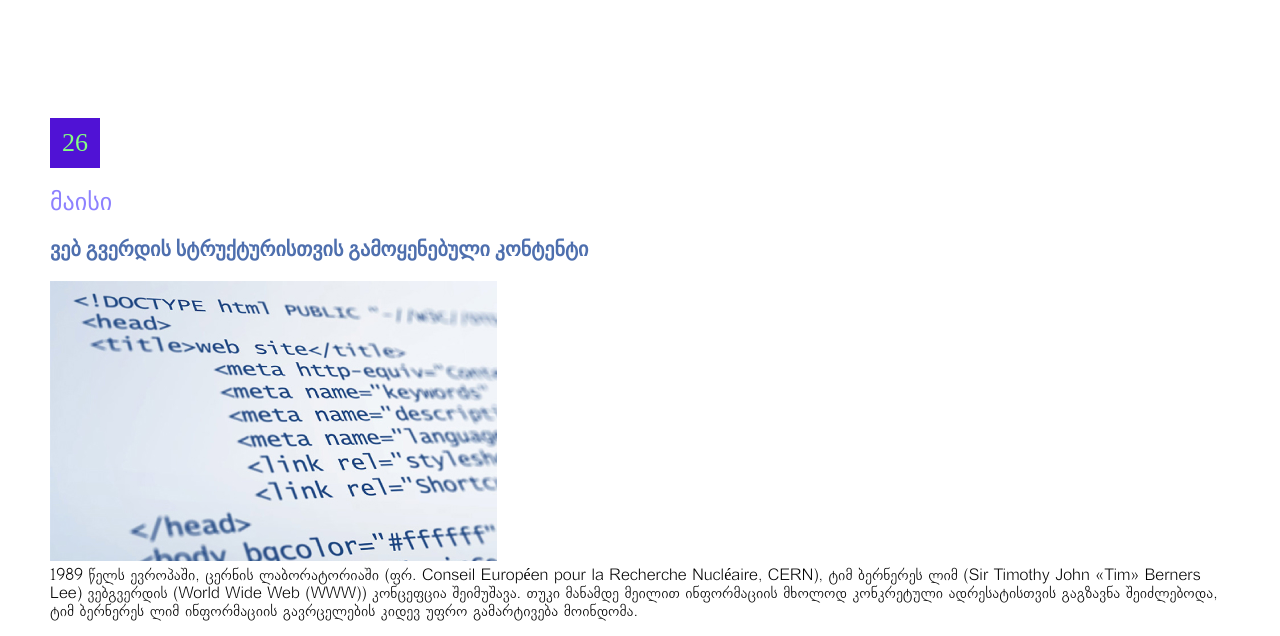
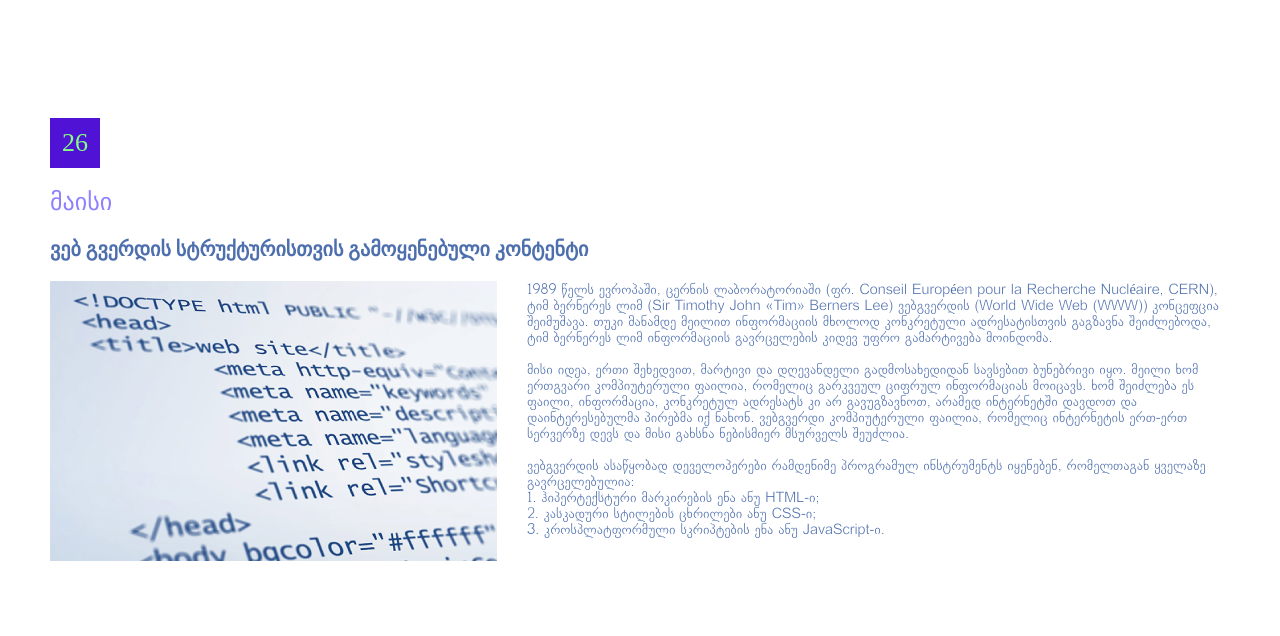
Before and after one commit to annadeishvili/Lecture-5, a plain HTML site: page index.html in a window 1280 px wide. Shown: the part 130-766 px from the top of the page. Drawn offline with Linux system fonts and the light colour scheme; a web font is replaced by a local one.

Commit message:
Update style.css

```diff
--- a/styles/style.css
+++ b/styles/style.css
@@ -63,7 +63,7 @@ a {
 	color: #4E6FAE;
 	font-weight: 700;
 }
- .post-content post-content-1{
+ .post-content,.post-content-1{
 	display: flex;
 	gap: 30px;
 
@@ -79,7 +79,7 @@ a {
 	gap: 20px
 
 }
-.post-content post-content-2{
+.post-content,.post-content-2{
 	display: flex;
 	gap: 30px;
 
```
